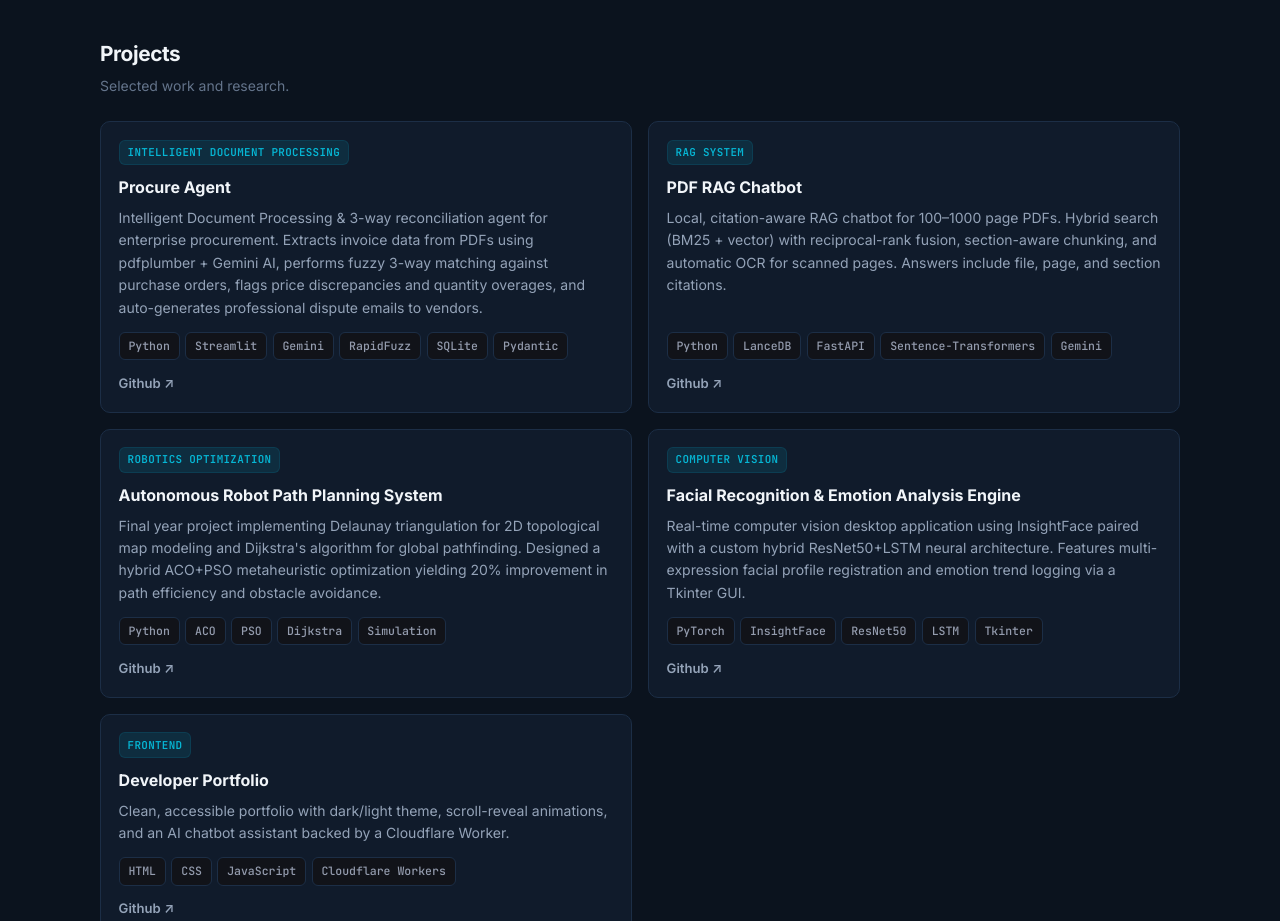
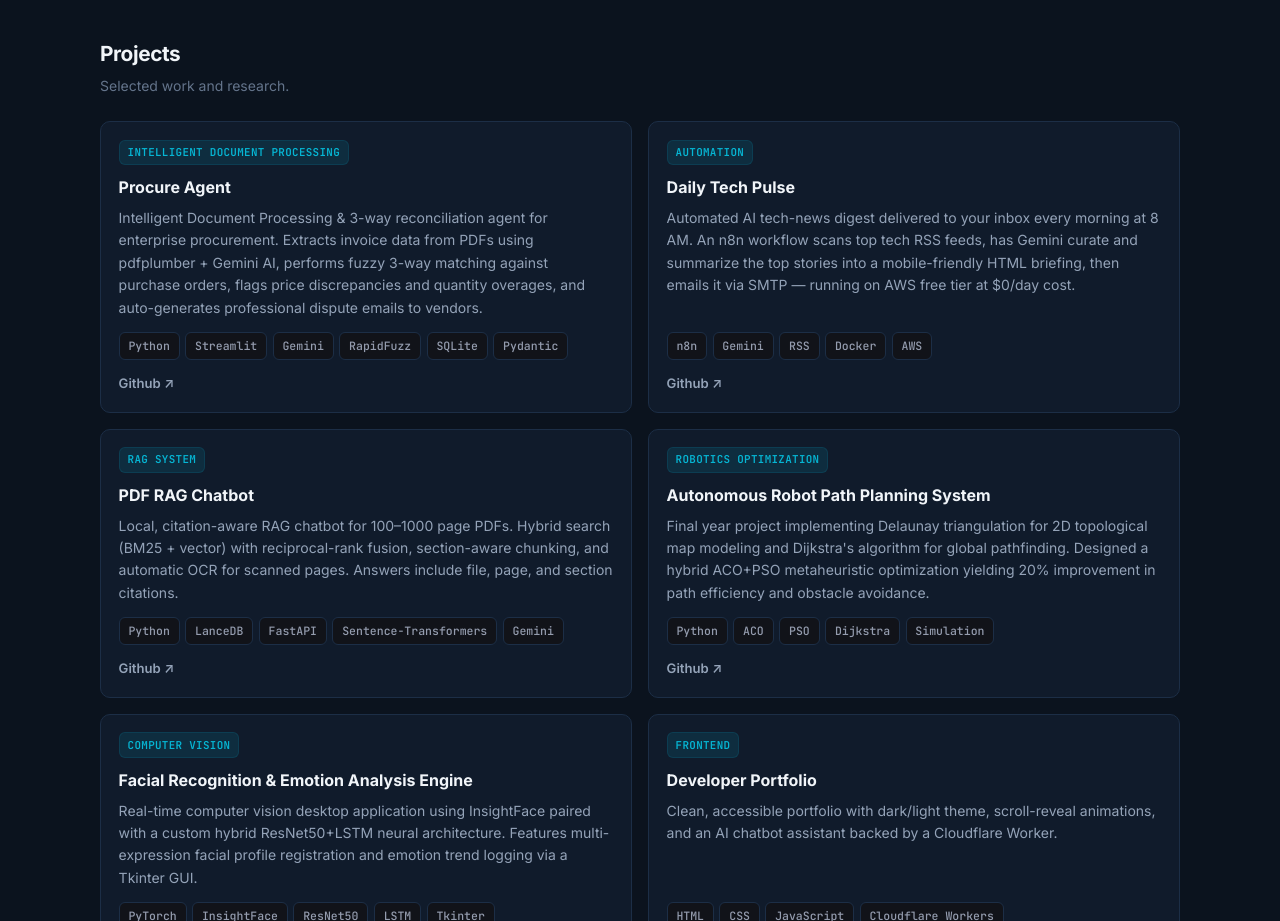
Before and after one commit to hasbilol/my-portfolio, a plain HTML site: page index.html in a window 1280 px wide. Shown: the part 1000-1921 px from the top of the page. Drawn offline with nearby package versions, Linux system fonts and the light colour scheme.

Commit message:
Add Daily Tech Pulse project card and update chatbot knowledge

```diff
--- a/index.html
+++ b/index.html
@@ -184,6 +184,22 @@
               </div>
               <div class="project-links">
                 <a href="https://github.com/hasbilol/procure-agent" target="_blank" rel="noopener noreferrer" aria-label="Source code">Github &#8599;</a>
+              </div>
+            </article>
+
+            <article class="project-card reveal">
+              <span class="project-badge">Automation</span>
+              <h3>Daily Tech Pulse</h3>
+              <p>Automated AI tech-news digest delivered to your inbox every morning at 8 AM. An n8n workflow scans top tech RSS feeds, has Gemini curate and summarize the top stories into a mobile-friendly HTML briefing, then emails it via SMTP — running on AWS free tier at $0/day cost.</p>
+              <div class="project-tags">
+                <span class="tag">n8n</span>
+                <span class="tag">Gemini</span>
+                <span class="tag">RSS</span>
+                <span class="tag">Docker</span>
+                <span class="tag">AWS</span>
+              </div>
+              <div class="project-links">
+                <a href="https://github.com/hasbilol/technews-digest" target="_blank" rel="noopener noreferrer" aria-label="Source code">Github &#8599;</a>
               </div>
             </article>
 
```
Also changed, not shown: worker/knowledge.js (+7 -0 lines).
